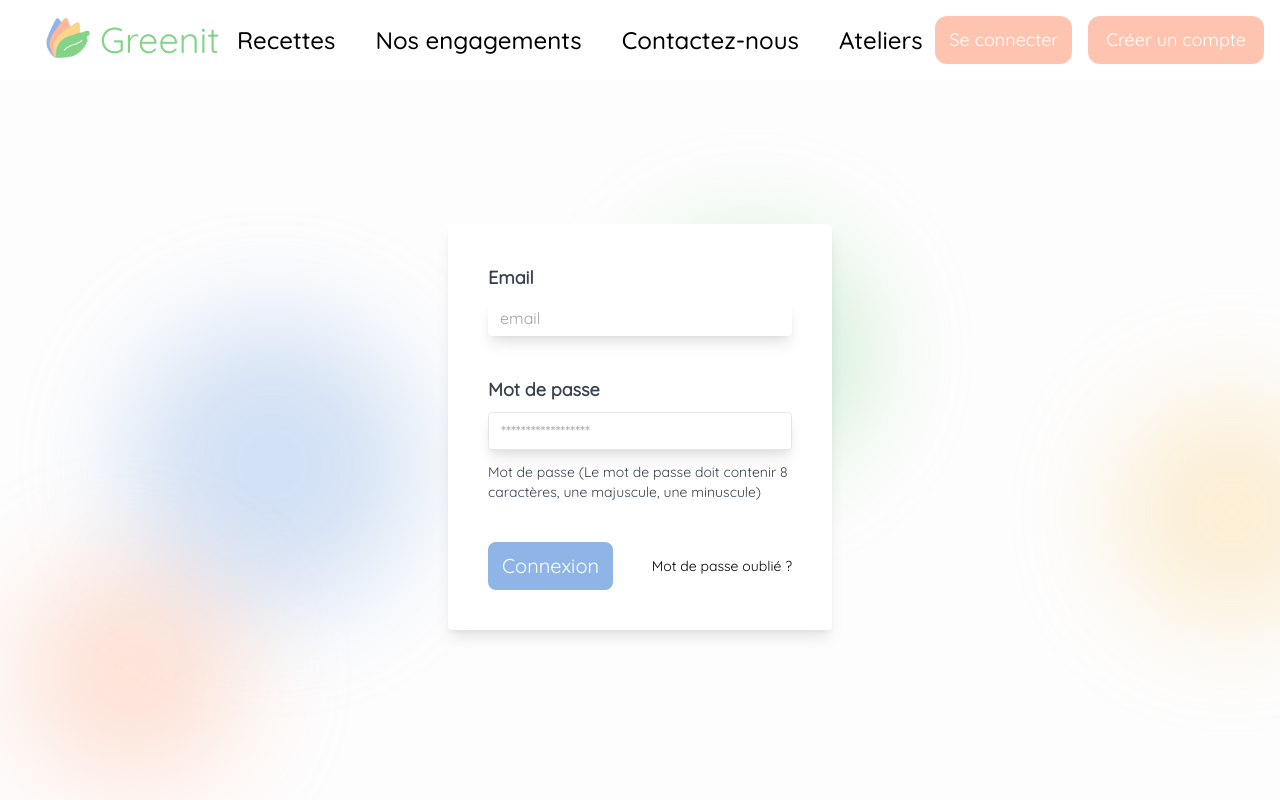
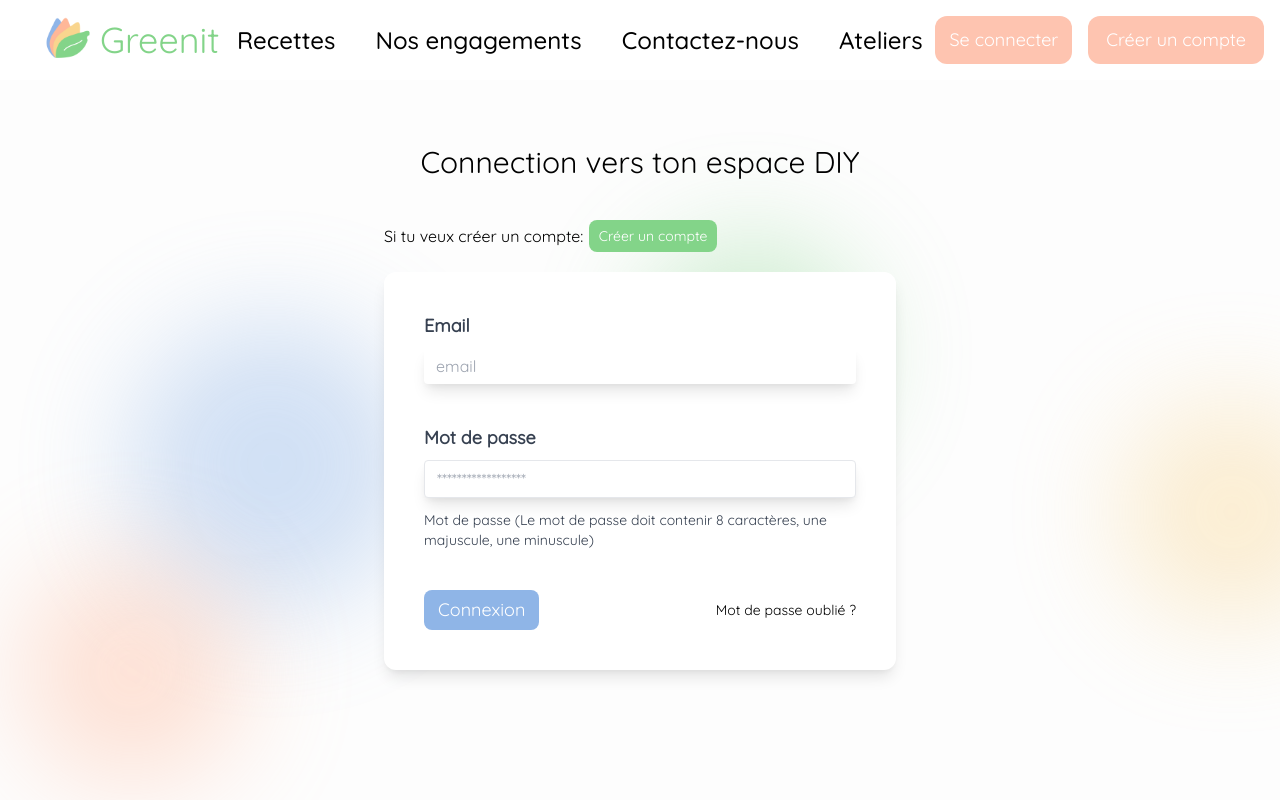
Before and after one commit to greenit-recipes/greenit-webapp, a React (Create React App) app: page /connexion in a window 1280 px wide. Built offline with nearby package versions, Linux system fonts and the light colour scheme; no server answers; what apollo-upload-client would draw is missing.

Commit message:
added the register and login styling

```diff
--- a/src/components/layout/FavouriteField.tsx
+++ b/src/components/layout/FavouriteField.tsx
@@ -48,7 +48,7 @@ export const FavouriteField: React.FC<FavouriteField> = ({
           )}
         </button>
       ) : (
-        <Link to="/connexion">
+        <Link to="/register">
           <img className="w-9 h-9 lg:w-12 lg:h-12" src={likedIconOff} />
         </Link>
       )}
--- a/src/components/layout/LikeField.tsx
+++ b/src/components/layout/LikeField.tsx
@@ -62,7 +62,7 @@ export const LikeField: React.FC<LikeField> = ({
           <h1 className="flex self-center text-lg lg:text-xl ml-1">{nbrLiked}</h1>
         </button>
       ) : (
-        <Link to="/connexion" className="flex self-center w-7 h-7 lg:w-8 lg:h-8 mr-3">
+        <Link to="/register" className="flex self-center w-7 h-7 lg:w-8 lg:h-8 mr-3">
           <img
             src={clapIconOff}
             className="flex self-center w-7 h-7 lg:w-8 lg:h-8"
--- a/src/pages/Login/Login.tsx
+++ b/src/pages/Login/Login.tsx
@@ -7,6 +7,7 @@ import { useForm } from "react-hook-form";
 import authServiceService, { LOGIN_ACCOUNT } from "services/auth.service";
 import * as yup from "yup";
 import { BackgroundImage } from "../LandingPage/Components/BackgroundImage";
+import { Link } from "react-router-dom";
 
 const schema = yup.object().shape({
   email: yup.string().email().required("L'email est obligatoire."),
@@ -80,9 +81,26 @@ const Login: React.FC = () => {
     <div className="grid justify-items-center w-screen">
       <Navbar />
       <BackgroundImage className="overflow-hidden" />
-      <div className="flex max-w-xs md:max-w-sm">
+      <h3 className="text-2xl w-2/3 md:text-3xl | mt-16 text-center">
+        Connection vers ton espace DIY <br />
+      </h3>
+      <div className="w-full max-w-xs md:max-w-lg mt-10">
+        <div className="grid grid-rows-2 md:grid-cols-2 md:grid-rows-1 w-4/5">
+          <h3 className="text-sm md:text-base self-center">
+            Si tu veux créer un compte:
+          </h3>
+          <Link to="/register">
+            <button
+              className="flex items-center cursor-pointer
+              bg-green rounded-lg p-2 h-8 text-xl bold text-white border-2 border-transparent
+            hover:bg-white hover:border-green hover:text-green"
+            >
+              <h3 className="text-sm">Créer un compte</h3>
+            </button>
+          </Link>
+        </div>
         <form
-          className="bg-white shadow-lg rounded p-10 mb-4 mt-36"
+          className="bg-white shadow-lg rounded-xl p-10 mb-4 mt-5"
           onSubmit={handleSubmit(onSubmitHandler)}
         >
           <div className="mb-4">
@@ -122,13 +140,13 @@ const Login: React.FC = () => {
           <div className="flex items-center justify-between">
             <button
               className="flex justify-center items-center cursor-pointer
-              bg-blue rounded-lg p-3 h-12 text-xl bold text-white border-2 border-transparent
+              bg-blue rounded-lg p-3 h-10  mr-5 text-lg bold text-white border-2 border-transparent
               hover:bg-white hover:border-blue hover:text-blue"
             >
               Connexion
             </button>
             <a
-              className="inline-block align-baseline font-medium text-sm text-blue-500 hover:text-blue-800"
+              className="inline-block align-baseline font-medium text-sm hover:text-blue"
               href="#"
             >
               Mot de passe oublié ?
--- a/src/pages/Register/register.tsx
+++ b/src/pages/Register/register.tsx
@@ -5,6 +5,7 @@ import { useForm } from "react-hook-form";
 import { yupResolver } from "@hookform/resolvers/yup";
 import * as yup from "yup";
 import { useMutation } from "@apollo/client";
+import { Link } from "react-router-dom";
 import authService, {
   CREATE_ACCOUNT,
   RESEND_ACTIVATION_EMAIL,
@@ -108,9 +109,27 @@ const Register: React.FC = () => {
     <div className="grid justify-items-center w-screen">
       <Navbar />
       <BackgroundImage className="overflow-hidden" />
-      <div className="w-full max-w-xs md:max-w-sm">
+      <h3 className="text-xl w-2/3 md:text-3xl | mt-16 text-center">
+        Création de ton espace DIY <br />
+      </h3>
+
+      <div className="w-full max-w-xs md:max-w-lg mt-10">
+        <div className="grid grid-cols-2 md:w-96">
+          <h3 className="text-sm md:text-base self-center">
+            Si tu as déjà un compte:
+          </h3>
+          <Link to="/connexion">
+            <button
+              className="flex items-center cursor-pointer
+              bg-green rounded-lg p-2 h-8 text-xl bold text-white border-2 border-transparent
+              hover:bg-white hover:border-green hover:text-green"
+            >
+              <h3 className="text-sm">Se connecter</h3>
+            </button>
+          </Link>
+        </div>
         <form
-          className="bg-white shadow-lg rounded p-10 mb-4 mt-10 md:mt-28"
+          className="bg-white shadow-lg rounded-xl p-12 mb-4 mt-2"
           onSubmit={handleSubmit(onSubmitHandler)}
         >
           <div className="mb-4">
@@ -241,11 +260,10 @@ const Register: React.FC = () => {
           <div className="flex items-center justify-between">
             <button
               className="flex justify-center items-center cursor-pointer
-              bg-blue rounded-lg p-3 h-12 text-xl bold text-white border-2 border-transparent
+              bg-blue rounded-lg p-3 h-10  mr-5 text-lg bold text-white border-2 border-transparent
               hover:bg-white hover:border-blue hover:text-blue"
-              type="submit"
             >
-              Sign In
+              Sign in
             </button>
           </div>
         </form>
--- a/src/pages/recipe/SinglePage/SinglePage.tsx
+++ b/src/pages/recipe/SinglePage/SinglePage.tsx
@@ -356,7 +356,7 @@ const RecipeSinglePage = () => {
                         </div>
                       )
                     ) : (
-                      <Link to="/connexion">
+                      <Link to="/register">
                         <div className="flex bg-white w-20 h-12 rounded-tl-2xl p-3">
                           <img
                             src={likedIconOn}
@@ -406,7 +406,7 @@ const RecipeSinglePage = () => {
                 </Button>
               </div>
             ) : (
-              <Link to="/connexion">
+              <Link to="/register">
                 <Button
                   className="rounded focus:outline-none focus:shadow-outline"
                   type="submit"
--- a/tailwind.config.js
+++ b/tailwind.config.js
@@ -11,6 +11,7 @@ module.exports = {
         '38': '9.5rem',
         '50': '12.6rem',
         '66': '18rem',
+        '84': '22rem',
       },
       maxWidth: {
         '26': '26rem',
```
